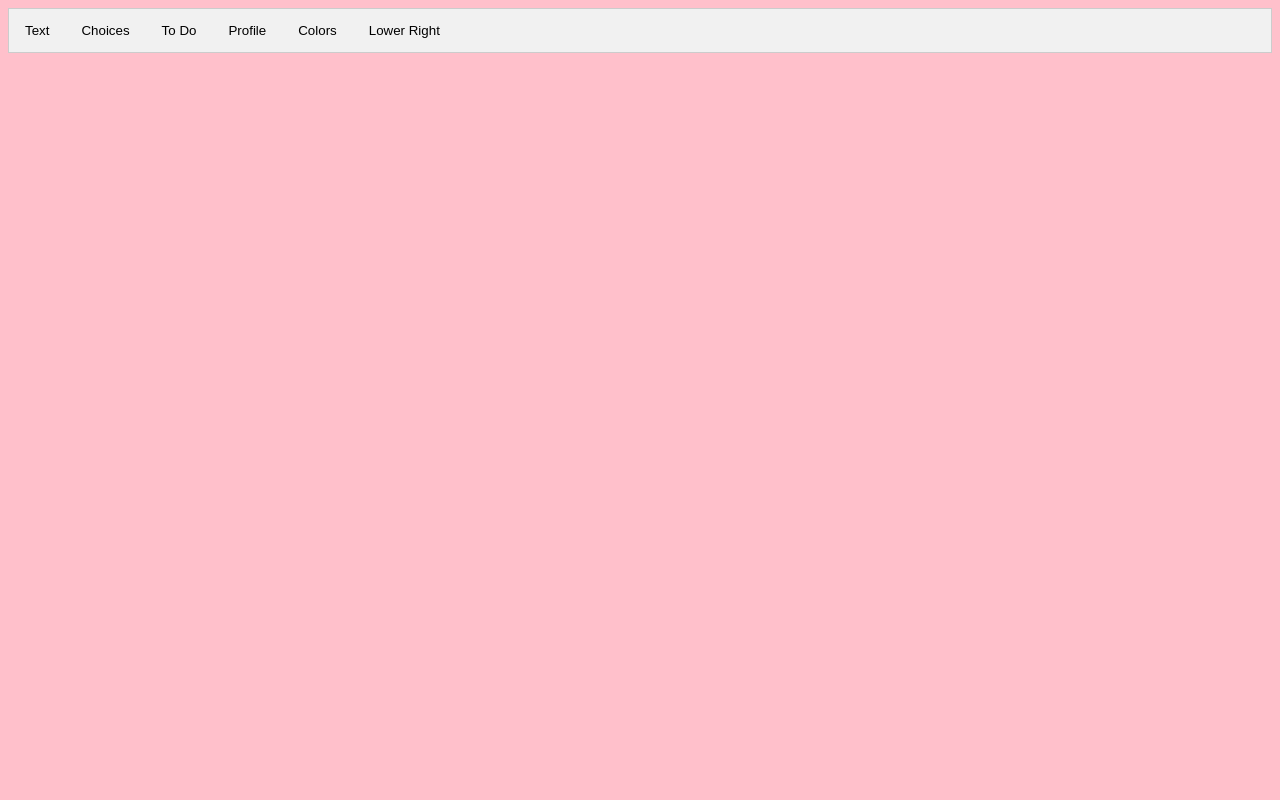
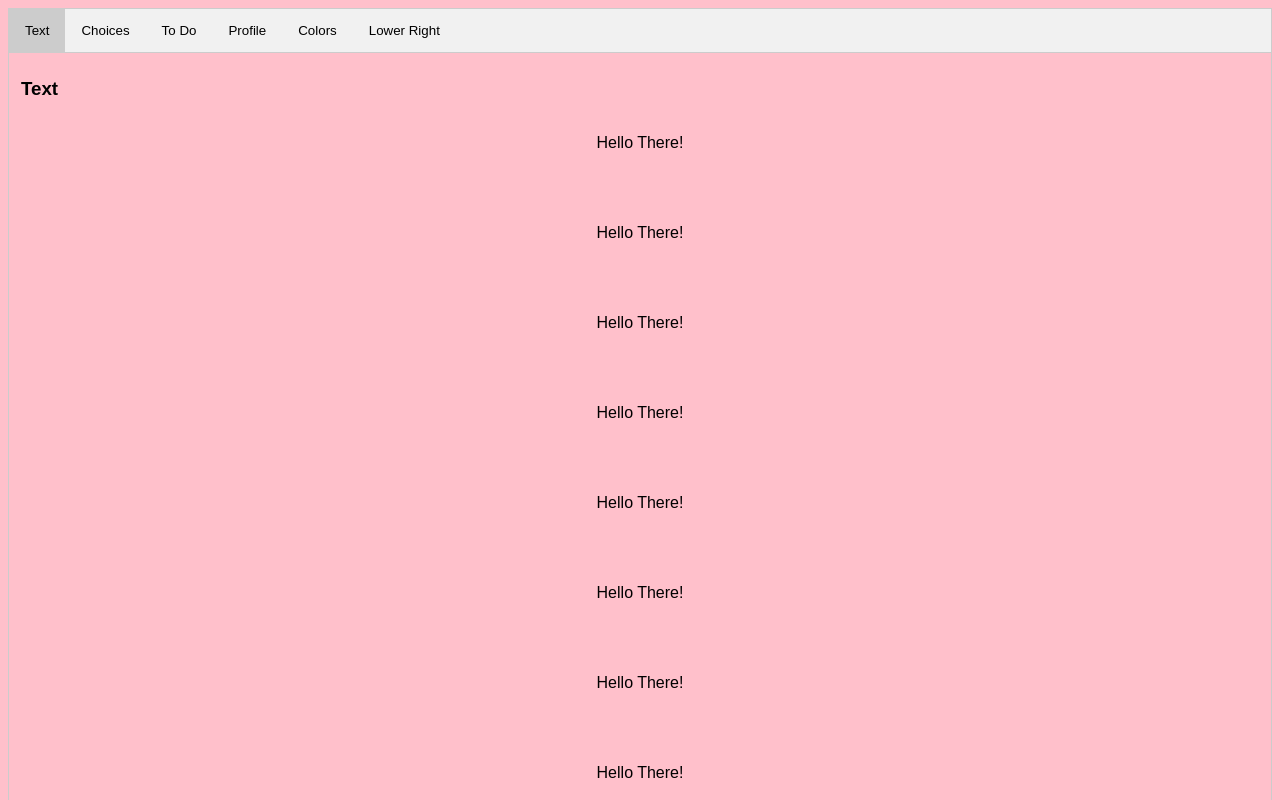
Before and after one commit to health-0201-05/phase-1.2, a plain HTML site: page index.html in a window 1280 px wide. Shown: the top 800 px of the page. Drawn offline with Linux system fonts and the light colour scheme.

Commit message:
make Text tab open by default

```diff
--- a/index.html
+++ b/index.html
@@ -10,7 +10,7 @@
 <body>
     <!--  adopted from w3schools https://www.w3schools.com/howto/howto_js_tabs.asp -->
     <div class="tab">
-        <button class="tabs" onclick="openTab(event, 'text')">Text</button>
+        <button class="tabs" id="defaultOpen" onclick="openTab(event, 'text')">Text</button>
         <button class="tabs" onclick="openTab(event, 'choices')">Choices</button>
         <button class="tabs" onclick="openTab(event, 'todo')">To Do</button>
         <button class="tabs" onclick="openTab(event, 'profile')">Profile</button>
```
